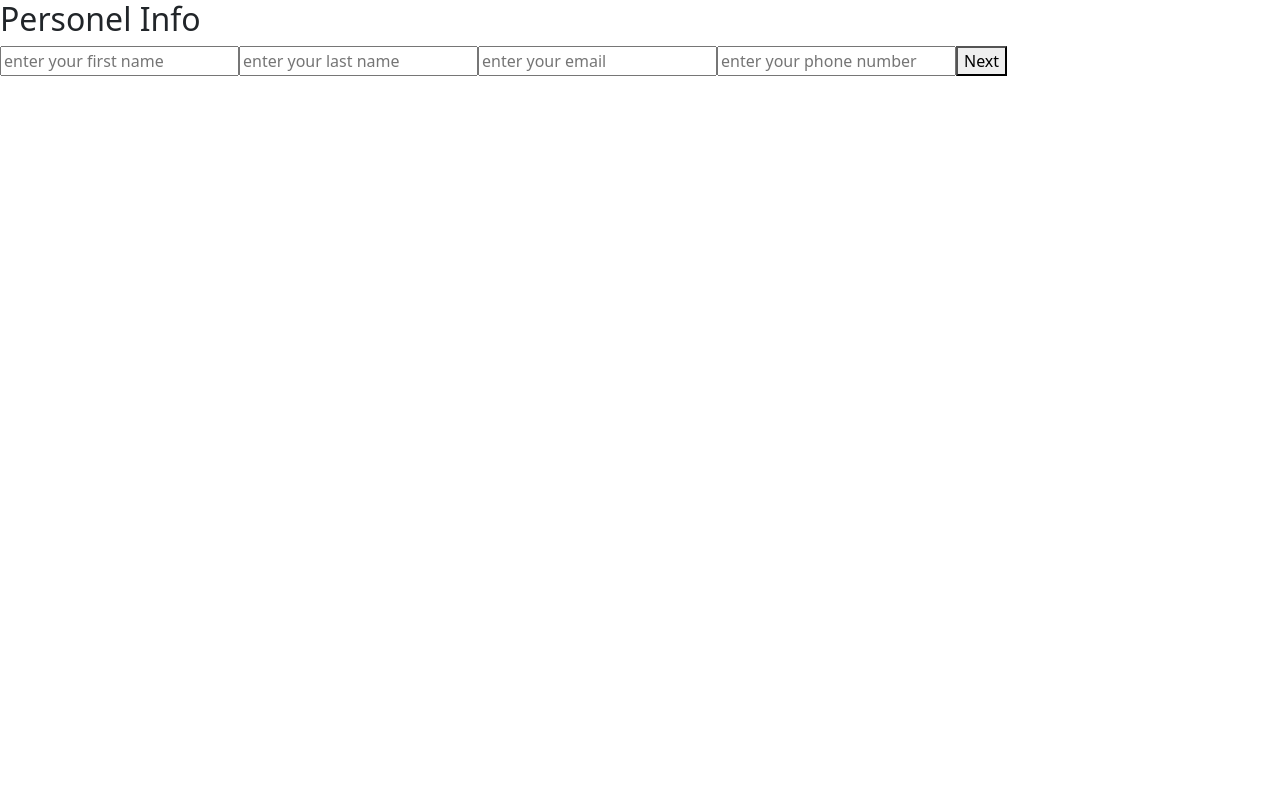
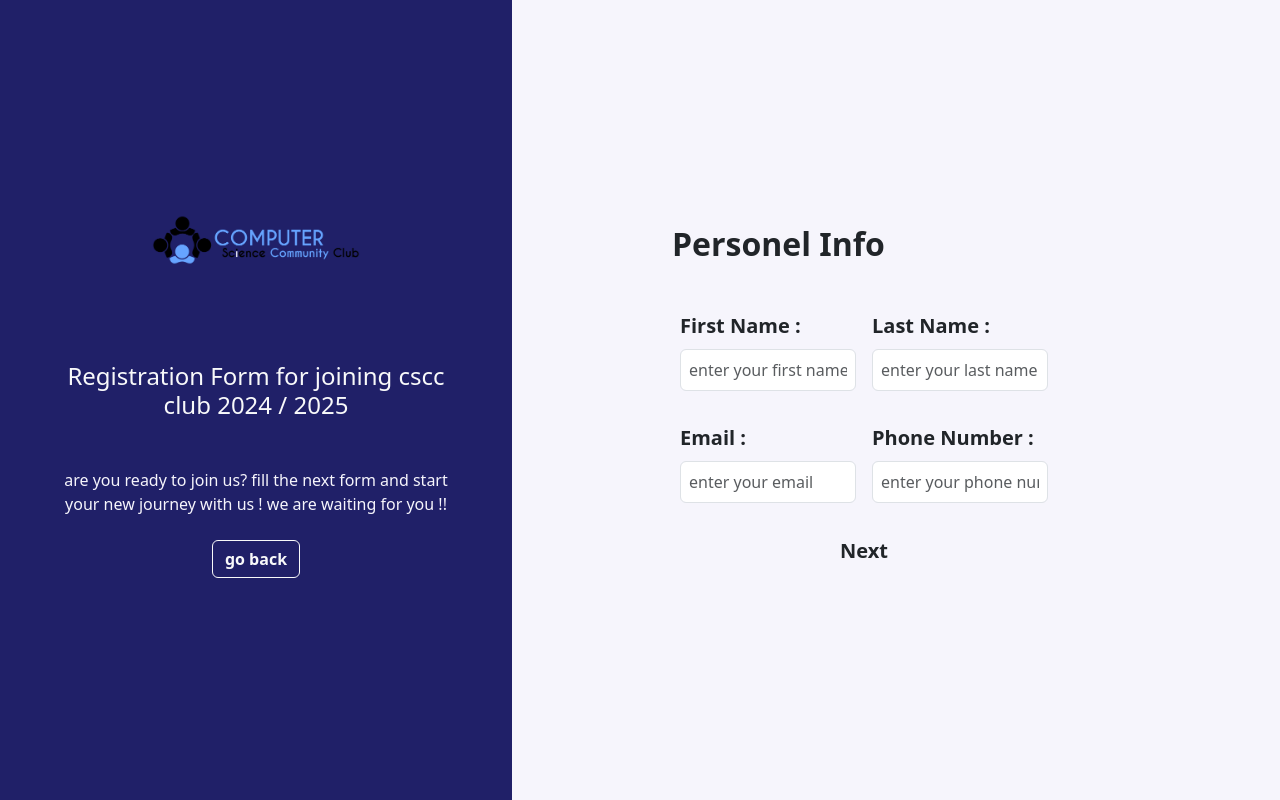
Before and after one commit to Younes-khiat/recrutement-form-challenge-front, a React (Create React App) app: page /section1 in a window 1280 px wide. Built offline with nearby package versions, Linux system fonts and the light colour scheme.

Commit message:
styled landing page and section 1

```diff
--- /dev/null
+++ b/src/components/section 1/section1.css
@@ -0,0 +1,19 @@
+.btn-outline-custom {
+    color: white;
+    border-color: #202068;
+    background-color: #202068;
+}
+
+.btn-outline-custom:hover {
+    background-color: white;
+    color: #202068;
+    border-color: #202068;
+}
+
+
+.form-control-custom:focus {
+    border-color: #202068;
+    border-width: 2px;
+    outline: none;
+    box-shadow: none;
+}
--- a/src/components/section 1/section1.jsx
+++ b/src/components/section 1/section1.jsx
@@ -1,5 +1,7 @@
 import React, { useState, useEffect } from 'react';
 import { useNavigate } from 'react-router-dom';
+import logo from '../LandingPage/Pictures/logo2.png';
+import './section1.css';
 
 function SectionOne() {
 
@@ -13,6 +15,9 @@ function SectionOne() {
   const [isReady, setIsReady] = useState(false);
 
   const navigate = useNavigate();
+  const goBack = () => {
+    navigate('/');
+  }
 
   const handleChange = (e) => {
     setFormData({ ...formData, [e.target.name]: e.target.value });
@@ -38,16 +43,37 @@ useEffect(() => {
 }, [isReady]);
 
     return (
-    <>
-      <h2>Personel Info</h2>
-      <form onSubmit={handleSubmit}>
-        <input type="text" name='firstName' onChange={handleChange} placeholder='enter your first name'></input>
-        <input type="text" name='lastName' onChange={handleChange} placeholder='enter your last name'></input>
-        <input type="email" name='email' onChange={handleChange} placeholder='enter your email'></input>
-        <input type="tel" name='phoneNumber' onChange={handleChange} placeholder='enter your phone number'></input>
-        <button type="submit">Next</button>
-      </form>
-    </>
+    <div className=' position-absolute h-100 w-100 d-flex'>
+      <div style={{width:'40%', backgroundColor: '#202068'}} className='d-none d-md-flex px-5 h-100 d-flex flex-column justify-content-center'>
+        <img className='img-fluid w-50 mb-5 mx-auto ' src={logo} alt="cscc logo" />
+        <h4 className='text-light text-center mt-5 mb-5'>Registration Form for joining cscc club 2024 / 2025</h4>
+        <p style={{color: '#F6F5FC'}} className=' text-center '>are you ready to join us? fill the next form and start your new journey with us ! we are waiting for you !!</p>
+        <button onClick={goBack} className='btn btn-outline-light fw-bold mx-auto my-2'>go back</button>
+      </div>
+      <div style={{width:'60%', backgroundColor: '#f6f5fc',paddingLeft:'5%', paddingRight:'10%'}} className='h-100 d-flex flex-column justify-content-center '>
+        <h2 className='mx-5 px-5 py-4 fw-bold text-dark'>Personel Info</h2>
+          <form onSubmit={handleSubmit} className='row g-3 needs-validation px-5 mx-5'>
+            <div className="col-md-6">
+              <label htmlFor="firstName" className='form-label fw-semibold fs-5 pt-3'>First Name :</label>
+              <input type="text" name='firstName' onChange={handleChange} className='p-2 form-control form-control-custom' placeholder='enter your first name' required></input>
+            </div>
+            <div className="col-md-6">
+              <label htmlFor="lastName" className='form-label fw-semibold fs-5 pt-3'>Last Name :</label>
+              <input type="text" name='lastName' onChange={handleChange} className='p-2 form-control form-control-custom' placeholder='enter your last name' required></input>
+            </div>
+            <div className="col-md-6">
+              <label htmlFor="email" className='form-label fw-semibold fs-5 pt-3'>Email :</label>
+              <input type="email" name='email' onChange={handleChange} className='p-2 form-control form-control-custom' placeholder='enter your email' required></input>
+            </div>
+            <div className="col-md-6">
+              <label htmlFor="phoneNumber" className='form-label fw-semibold fs-5 pt-3'>Phone Number :</label>
+              <input type="tel" name='phoneNumber' onChange={handleChange} className='p-2 form-control form-control-custom' placeholder='enter your phone number' required></input>
+            </div>
+            <button type="submit" className=' my-4 py-2 btn btn-outline-custom fw-bold fs-5'>Next</button>
+
+          </form>
+      </div>
+    </div>
    );
 
 
```
